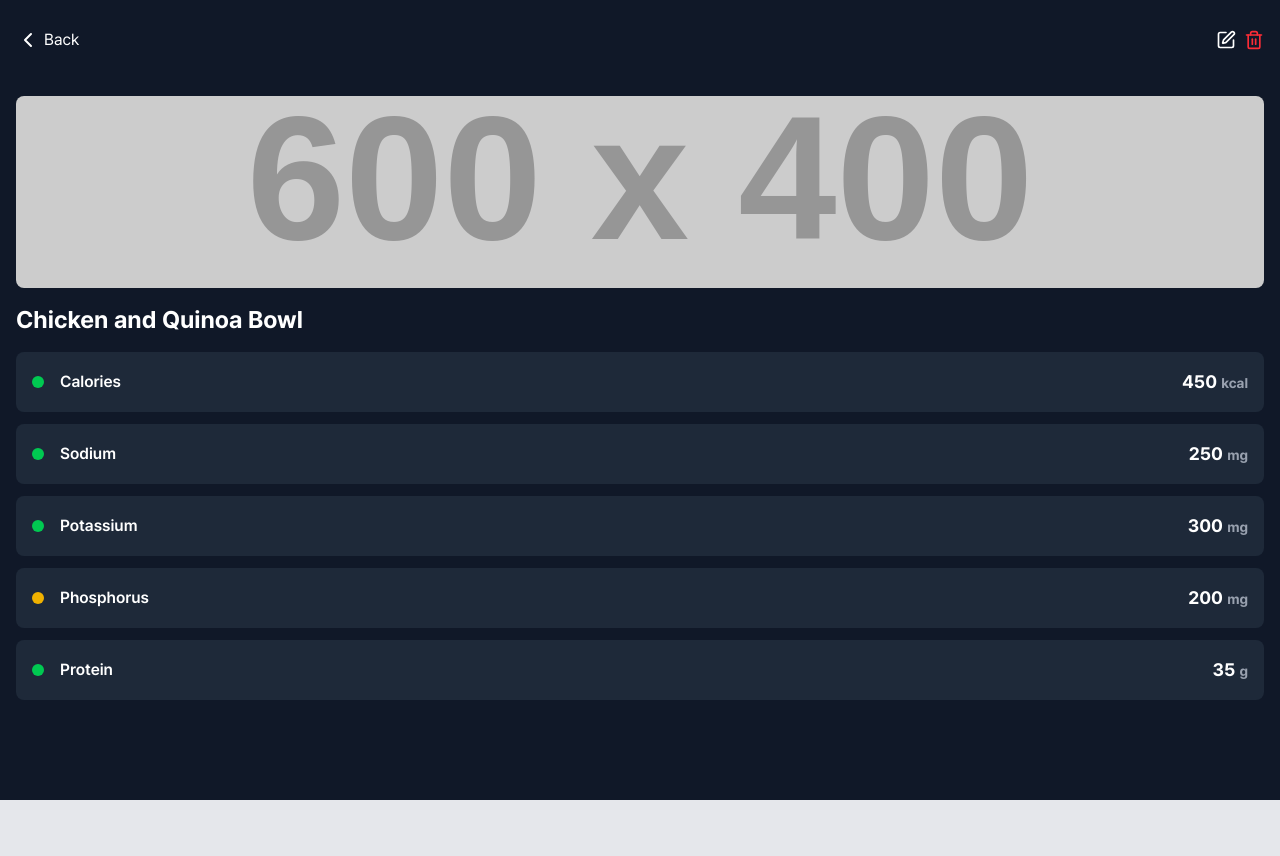
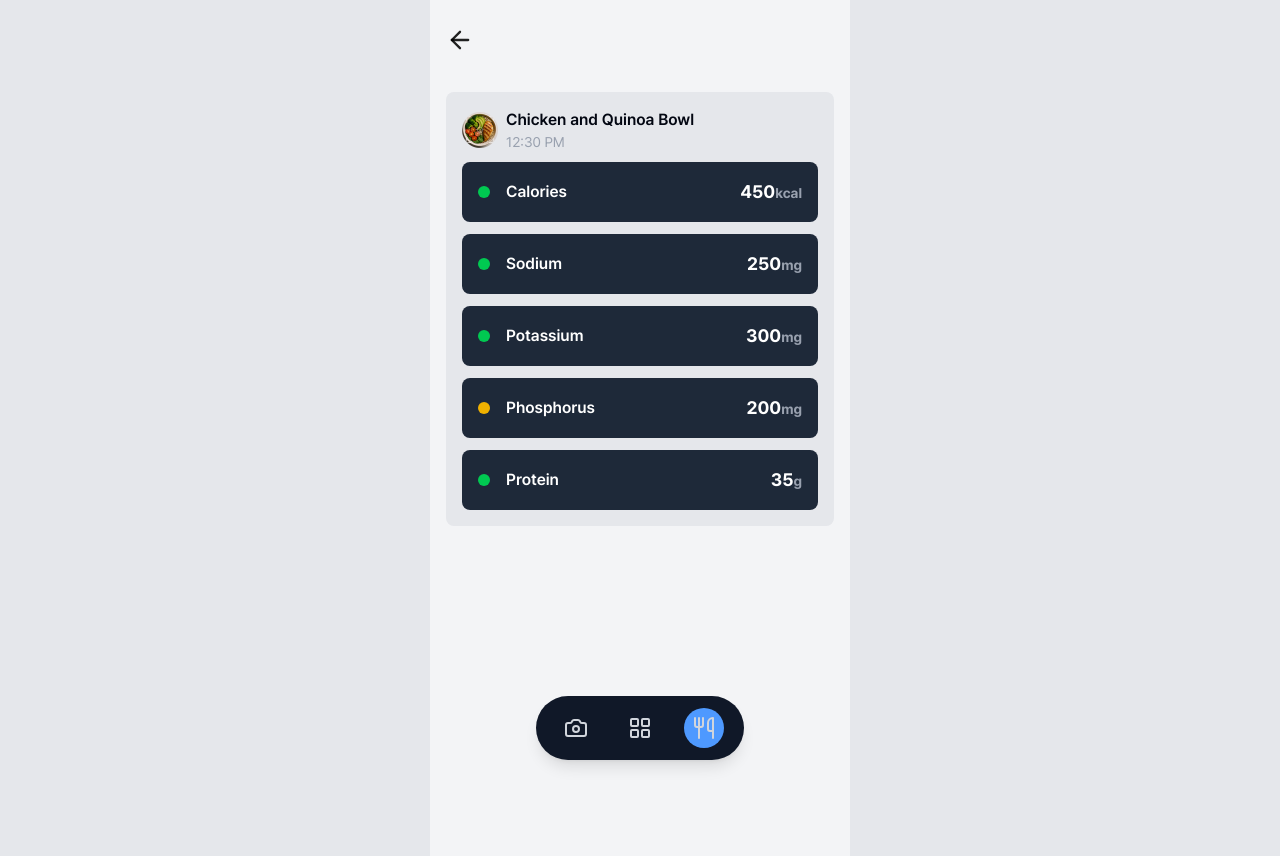
Before and after one commit to metamatong/renal-guard-client, a React (Vite) app: page /meal/1 in a window 1280 px wide. Before the commit the page ends 800 px from the top, so only its background shows below. Built offline with nearby package versions, Linux system fonts and the light colour scheme.

Commit message:
refactor: complete outer layout of the meal page

```diff
--- a/src/components/layouts/GlobalNavigationBar/index.tsx
+++ b/src/components/layouts/GlobalNavigationBar/index.tsx
@@ -48,7 +48,7 @@ const GlobalNavigationBar = ({ pageKind, prevAction, rightIconAction, }: GnbProp
       case 'nested':
         return (
           <ArrowBack
-            className="h-7 w-7 cursor-pointer"
+            className="h-7 w-7 cursor-pointer mx-[1em] mt-[1.5em]"
             onClick={goBack}
             role="button"
           />
@@ -80,8 +80,12 @@ const GlobalNavigationBar = ({ pageKind, prevAction, rightIconAction, }: GnbProp
     <header
       className={clsx(
         'flex w-full items-center justify-between',
-        pageKind === 'logged-in' ? 'h-[5em] bg-gray-100' : 'h-14 px-[1em]'
-      )}
+        {
+          'h-[5em] bg-gray-100' : pageKind === 'logged-in',
+          'h-14 bg-gray-100'      : pageKind === 'nested',
+          'h-14 px-[1em]'      : pageKind === 'landing',
+        }
+        )}
     >
       {/* ← left slot */}
       <div className="flex min-w-[28px] items-center">{leftNode}</div>
--- a/src/pages/Meal/index.tsx
+++ b/src/pages/Meal/index.tsx
@@ -1,11 +1,16 @@
-import React from 'react';
-import { useNavigate } from 'react-router-dom';
-import { ChevronLeft, Edit, Trash2 } from 'lucide-react';
+import React, {useMemo} from 'react';
+import MealImg from '@/assets/meal-photo.png?as=src';
+import PageWrapper from '@/components/layouts/PageWrapper';
+import type {GnbProps} from '@/components/layouts/GlobalNavigationBar';
+import {useSelector} from 'react-redux';
+import type {RootState} from '@/store';
+import clsx from 'clsx';
 
-// Mock data for a single meal. In a real app, you'd fetch this based on the ID.
+
 const mockMealData = {
   id: 1,
   name: 'Chicken and Quinoa Bowl',
+  time: '12:30 PM',
   imageUrl: 'https://placehold.co/600x400/1a202c/ffffff?text=Meal+Image',
   nutrients: [
     { name: 'Calories', value: '450', unit: 'kcal', status: 'safe' },
@@ -24,7 +29,8 @@ const statusColors = {
 
 const Meal: React.FC = () => {
   // const { mealId } = useParams(); // Gets the ID from the URL, e.g., /meal/1
-  const navigate = useNavigate();
+  const auth = useSelector((state: RootState) => state.auth);
+  const gnbProps = useMemo<GnbProps>(() => ({pageKind: 'nested'}), [auth.user]);
 
   // In a real app, you would have a useEffect hook here to fetch meal data
   // using the mealId. For now, we use mock data.
@@ -33,38 +39,39 @@ const Meal: React.FC = () => {
   // }, [mealId]);
 
   return (
-    <div className="bg-gray-900 text-white min-h-screen">
-      <header className="p-4 flex justify-between items-center">
-        <button onClick={() => navigate(-1)} className="flex items-center">
-          <ChevronLeft className="w-6 h-6 mr-1" />
-          Back
-        </button>
+    <PageWrapper gnbProps={gnbProps} extraComponents={{hasFooter: false, hasBottomNavigation: true}}>
+      <div className='p-4 bg-gray-100 text-white min-h-screen'>
+        <main className='mt-[1.25em] mb-6 rounded-lg bg-gray-200 p-4'>
+          <div
+            className={clsx(
+              'flex gap-2 items-center'
+            )}
+          >
+            <img
+              src={MealImg}
+              alt='Actual meal'
+              className={clsx(
+                'w-[2.25em] h-[2.25em]'
+              )}
+            />
             <div>
-          <button className="p-2 rounded-full hover:bg-gray-800 mr-2"><Edit className="w-5 h-5"/></button>
-          <button className="p-2 rounded-full hover:bg-gray-800"><Trash2 className="w-5 h-5 text-red-500"/></button>
+              <p className='font-semibold text-gray-950'>{mockMealData.name}</p>
+              <p className='text-sm text-gray-400'>{mockMealData.time}</p>
             </div>
-      </header>
-
-      <main className="p-4">
-        <img
-          src={mockMealData.imageUrl}
-          alt={mockMealData.name}
-          className="w-full h-48 object-cover rounded-lg mb-4"
-          onError={(e) => { e.currentTarget.src = 'https://placehold.co/600x400/1a202c/ffffff?text=Image+Error'; }}
-        />
-        <h1 className="text-2xl font-bold mb-4">{mockMealData.name}</h1>
-
-        <div className="space-y-3">
+          </div>
+          <div className='space-y-3 mt-[0.625em]'>
             {mockMealData.nutrients.map(nutrient => (
-            <div key={nutrient.name} className="bg-gray-800 rounded-lg p-4 flex items-center">
+              <div key={nutrient.name} className='bg-gray-800 rounded-lg p-4 flex items-center'>
                 <div className={`w-3 h-3 rounded-full mr-4 ${statusColors[nutrient.status as keyof typeof statusColors]}`}></div>
-              <p className="flex-grow font-semibold">{nutrient.name}</p>
-              <p className="text-lg font-bold">{nutrient.value} <span className="text-sm text-gray-400">{nutrient.unit}</span></p>
+                <p className='flex-grow font-semibold'>{nutrient.name}</p>
+                <p className='text-lg font-bold'>{nutrient.value}
+                  <span className='text-sm text-gray-400'>{nutrient.unit}</span></p>
               </div>
             ))}
           </div>
         </main>
       </div>
+    </PageWrapper>
   );
 };
 
```
Lines whose indentation alone changed are shown as unchanged.
